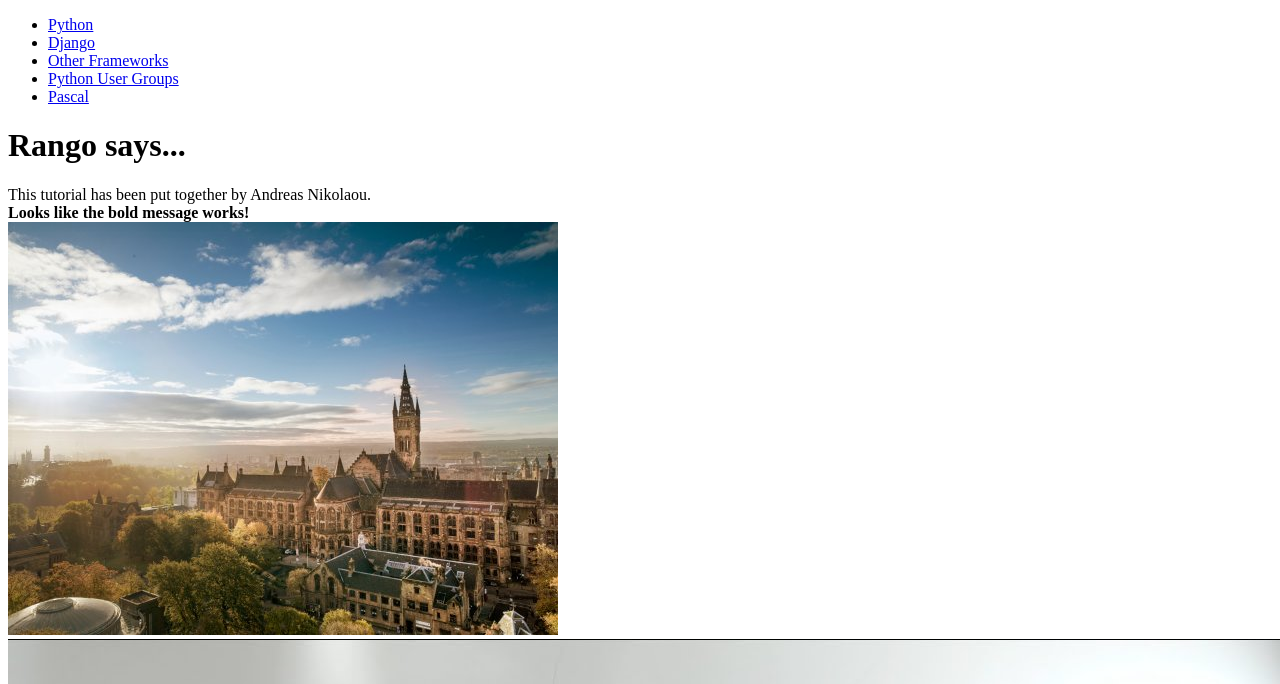
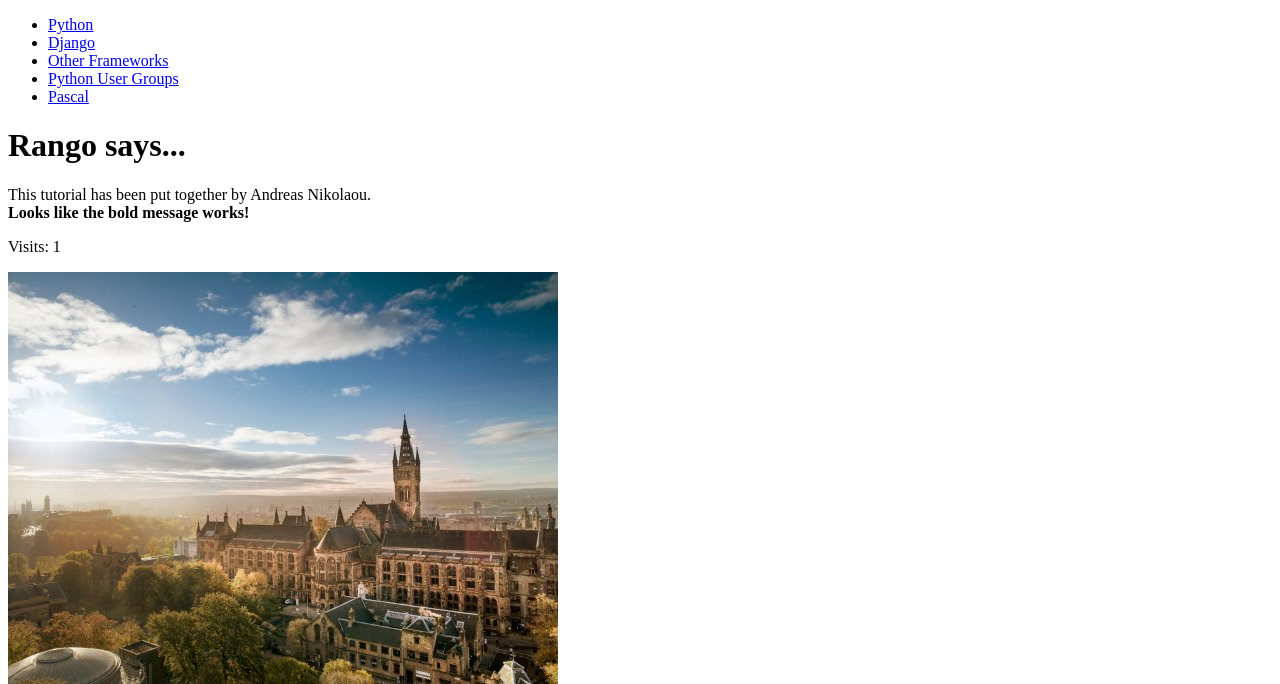
Before and after one commit to andnik1998/tango_with_django_project, a Django app: page /rango/about/ in a window 1280 px wide. Shown: the top 684 px of the page. Run offline with Django 3.2, Linux system fonts and the light colour scheme; data comes from the database, SQL or seed files in the repository; both versions use the stored data as it was after the commit.

Commit message:
finished chapter 10

```diff
--- a/rango/views.py
+++ b/rango/views.py
@@ -10,18 +10,29 @@ from django.http import HttpResponseRedirect, HttpResponse
 from django.core.urlresolvers import reverse
 from django.contrib.auth.decorators import login_required
 from django.contrib.auth import logout
+from datetime import datetime
 
 
 def index(request):
+	request.session.set_test_cookie()
 	category_list = Category.objects.order_by('-likes')[:5]
 	page_list = Page.objects.order_by('-views')[:5]
 	context_dict = {'categories': category_list, 'pages': page_list}
 
-	return render(request, 'rango/index.html', context_dict)
+	visitor_cookie_handler(request)
+	context_dict['visits'] = request.session['visits']
+
+	response = render(request, 'rango/index.html', context=context_dict)
+	return response
 
 
 def about (request):
+	if request.session.test_cookie_worked():
+		print("TEST COOKIE WORKED!")
+		request.session.delete_test_cookie()
 	context_dict = {'boldmessage': "Looks like the bold message works!"}
+	visitor_cookie_handler(request)
+	context_dict['visits'] = request.session['visits']
 
 	return render(request, 'rango/about.html', context=context_dict)
 
@@ -129,3 +140,22 @@ def restricted(request):
 def user_logout(request):
 	logout(request)
 	return HttpResponseRedirect(reverse('index'))
+
+# A helper method
+def get_server_side_cookie(request, cookie, default_val=None):
+	val = request.session.get(cookie)
+	if not val:
+		val = default_val
+	return val
+
+def visitor_cookie_handler(request):
+	visits = int(get_server_side_cookie(request, 'visits', '1'))
+	last_visit_cookie = get_server_side_cookie(request, 'last_visit', str(datetime.now()))
+	last_visit_time = datetime.strptime(last_visit_cookie[:-7], '%Y-%m-%d %H:%M:%S')
+	if (datetime.now() - last_visit_time).days > 0:
+		visits = visits + 1
+		request.session['last_visit'] = str(datetime.now())
+	else:
+		request.session['last_visit'] = last_visit_cookie
+
+	request.session['visits'] = visits
--- a/templates/rango/about.html
+++ b/templates/rango/about.html
@@ -11,6 +11,7 @@
 	<div>
 		This tutorial has been put together by Andreas Nikolaou. <br/>
 		<strong>{{ boldmessage }}</strong><br/>
+		<p>Visits: {{ visits }}</p>
 	</div>
 
 	<div>
--- a/templates/rango/index.html
+++ b/templates/rango/index.html
@@ -13,6 +13,7 @@
 			{% else %}
 				hey there partner!
 			{% endif %}
+			<p>We have exchanged greetings {{ visits }} times actually!</p>
 		</div>
 
 	<div>
```
Also changed, not shown: db.sqlite3.
